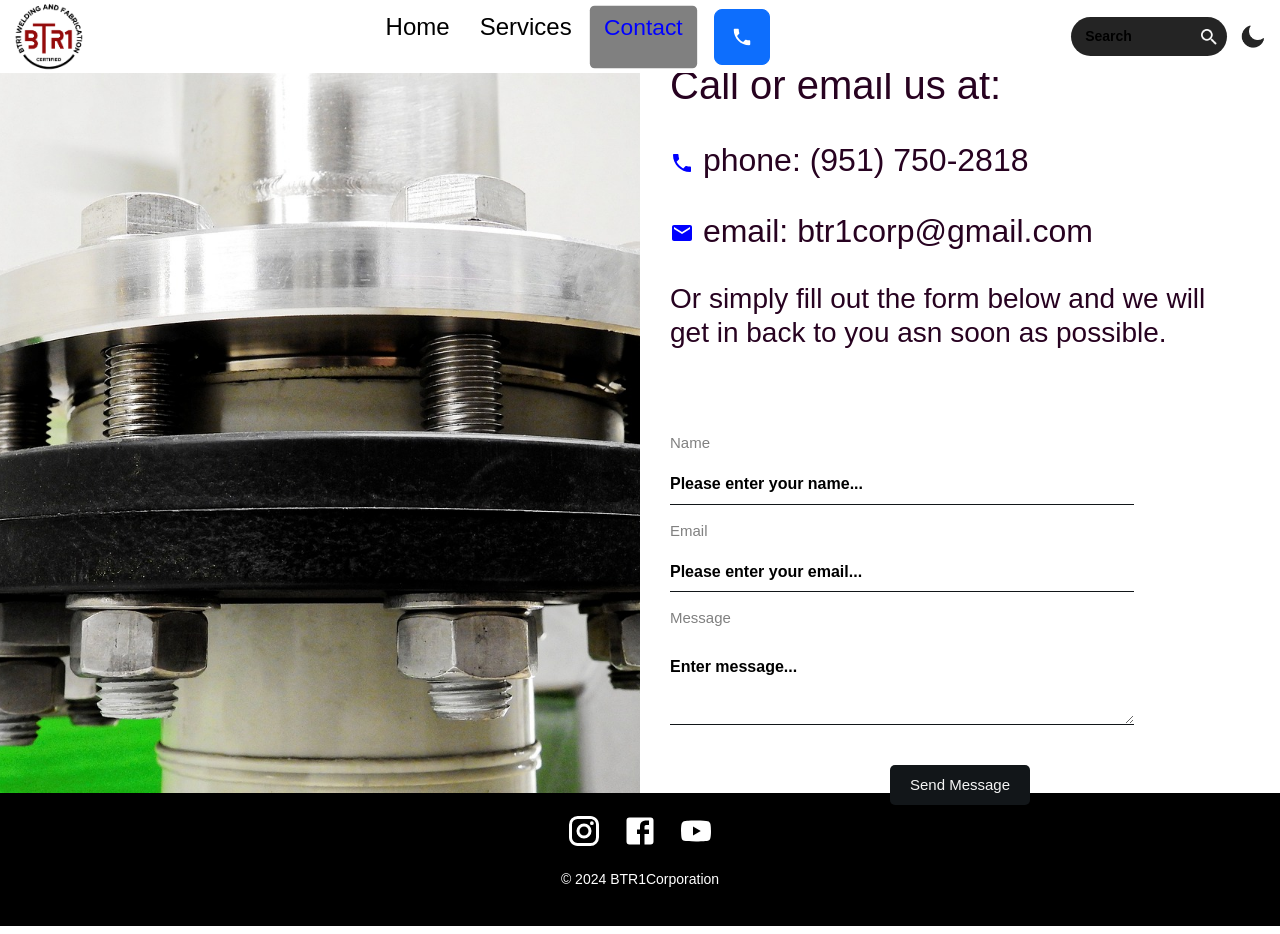
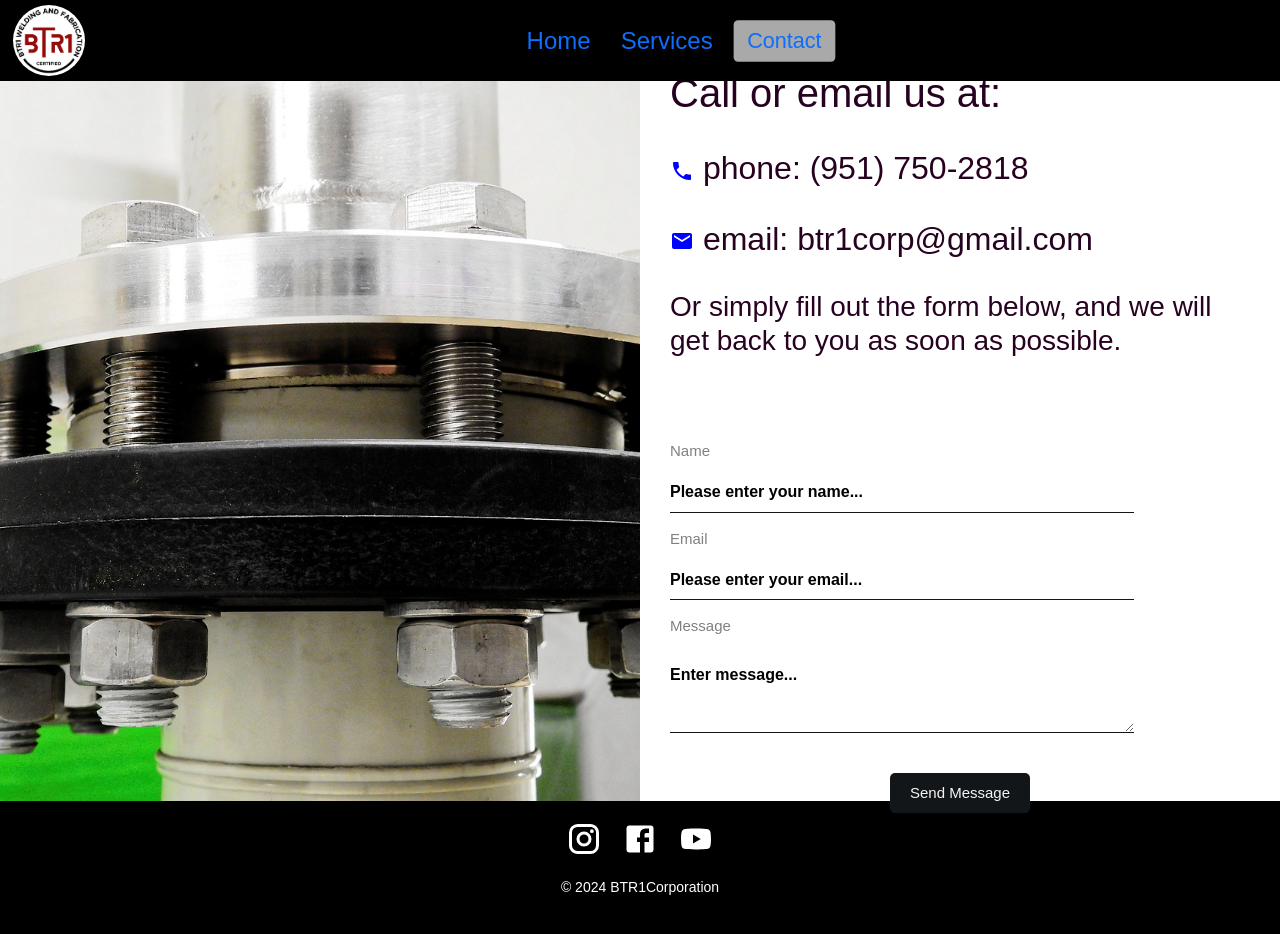
Before and after one commit to Sal1316/btr1-webpageV2, a React (Vite) app: page /contact in a window 1280 px wide. Built offline with nearby package versions, Linux system fonts and the light colour scheme.

Commit message:
fixed burger icon

```diff
--- a/index.html
+++ b/index.html
@@ -10,6 +10,7 @@
       integrity="sha384-QWTKZyjpPEjISv5WaRU9OFeRpok6YctnYmDr5pNlyT2bRjXh0JMhjY6hW+ALEwIH"
       crossorigin="anonymous"
     />
+    <link rel="icon" type="image/svg+xml" href="./src/assets/btr1-logo.png" />
     <title>BTR1</title>
   </head>
   <body>
--- a/src/App.jsx
+++ b/src/App.jsx
@@ -1,25 +1,25 @@
 import Navbar from "./componenets/navbar/Navbar";
 import Home from "./pages/home/Home";
-import Services from "./pages/servicess/Services";
+import Services from "./pages/services/Services";
 import Contact from "./pages/contact/Contact";
 import Footer from "./componenets/footer/Footer";
-import { useEffect, useState } from "react";
+// import { useEffect, useState } from "react";
 import "./App.css";
 import { BrowserRouter as Router, Routes, Route } from "react-router-dom";
 
 function App() {
-  const current_theme = localStorage.getItem("current_theme");
-  const [theme, setTheme] = useState(current_theme ? current_theme : "light");
+  // const current_theme = localStorage.getItem("current_theme");
+  // const [theme, setTheme] = useState(current_theme ? current_theme : "light");
 
-  useEffect(() => {
-    localStorage.setItem("current_theme", theme);
-  }, [theme]); // whenever the 'theme' gets updated it runs the code inside useEffect().
+  // useEffect(() => {
+  //   localStorage.setItem("current_theme", theme);
+  // }, [theme]); // whenever the 'theme' gets updated it runs the code inside useEffect().
 
   return (
     <>
-      <div className={`mainContainer ${theme}`}>
+      <div className={`mainContainer`}>
         <Router>
-          <Navbar theme={theme} setTheme={setTheme} />
+          <Navbar  />
           <Routes>
             <Route path="/" exact Component={Home} />
             <Route path="/services" exact Component={Services} />
--- a/src/componenets/navbar/Navbar.css
+++ b/src/componenets/navbar/Navbar.css
@@ -3,7 +3,8 @@
   display: flex;
   align-items: center;
   justify-content: space-between;
-  background: #fff;
+  background: black;
+  color: #fff;
   padding: 1px 1%;
   box-sizing: border-box; /* Include padding in width */
   overflow: hidden; /* Prevents overflow */
@@ -12,8 +13,10 @@
 
 .logo {
   width: 72px; /* Reduced logo size */
+  margin: 4px 0;
   cursor: pointer;
   flex-shrink: 0; /* Prevents the logo from shrinking */
+  border-radius: 50%;
 }
 
 ul {
@@ -25,64 +28,61 @@ ul {
   min-width: 150px;
   flex-wrap: wrap; /* Allows items to wrap if space is limited */
   overflow: hidden; /* Prevents overflow */
-  /* color: rgb(145, 23, 23); */
+  color: rgb(145, 23, 23);
 }
 
-.search-box {
-  display: flex;
+.nav-items {
+  display: flex; /* Show by default */
+  flex-direction: row;
+  justify-content: center;
   align-items: center;
-  background: #242424;
-  padding: 5px 10px;
-  border-radius: 50px;
-  min-width: 120px;
-  flex-shrink: 1;
-  overflow: hidden; /* Prevents overflow */
-  white-space: nowrap; /* Prevents wrapping of content */
 }
 
-.search-box input {
-  padding: 4px;
-  /* color: white; */
-  background: transparent;
-  border: 0;
-  outline: 0;
-  font-size: 14px;
-  max-width: 120px;
-  flex-grow: 1; /* Allows the input to take up remaining space */
+
+.hamburger {
+  display: none;
+  font-size: 2rem;
+  cursor: pointer;
+  position: absolute;
+  top: 20px;
+  right: 20px;
+  z-index: 1001; /* Make sure it's on top of other elements */
+}
+.backdrop {
+  position: fixed;
+  top: 0;
+  left: 0;
+  width: 100%;
+  height: 100%;
+  background: rgba(0, 0, 0, 0.5);
+  z-index: 999; /* Slightly lower than the nav-items */
 }
 
-.search-box img {
-  width: 16px;
-  height: auto;
-  cursor: pointer;
+@media (max-width: 432px) {
+  /* Hide the nav items on small screens */
+  .nav-items {
+    display: none;
+  }
+  .hamburger {
+    display: block;
   }
 
-.toggle-icon {
-  width: 30px;
-  cursor: pointer;
-  margin-left: 10px;
-  flex-shrink: 0;
-}
 
-.dark .navbar {
-  background: #000;
-  color: #fff;
-}
-
-.phone {
+  .nav-items.open {
     display: flex;
+    flex-direction: column;
+    position: fixed;
+    top: 0;
+    right: 0;
+    width: 200px;
+    height: 80vh;
+    background-color: #333;
+    z-index: 1000;
     justify-content: center;
     align-items: center;
-  height: 100%; /* Adjust to match the height of the navbar */
+    transition: right 0.3s ease-in-out;
   }
-
-.dark .search-box {
-  background: #fff;
 }
-.dark .search-box input {
-  background: #fff;
-}
-
 /* Media query for smaller screens */
 @media (max-width: 632px) {
   .search-box,
--- a/src/componenets/navbar/Navbar.jsx
+++ b/src/componenets/navbar/Navbar.jsx
@@ -1,18 +1,14 @@
 import { useEffect, useState } from "react";
 import { Link, useLocation } from "react-router-dom";
 import logo_dark from "../../assets/Logo-croped.png";
-import logo_light from "../../assets/Logo White-croped.png";
-import search_icon_light from "../../assets/Icons/search-w.png";
-import search_icon_dark from "../../assets/Icons/search-b.png";
-import toggle_light from "../../assets/Icons/day.png";
-import toggle_dark from "../../assets/Icons/night.png";
+// import toggle_dark from "../../assets/Icons/night.png";
+import MenuIcon from "@mui/icons-material/Menu";
+import CloseIcon from "@mui/icons-material/Close";
 import styled from "styled-components";
-import PhoneIcon from "@mui/icons-material/Phone";
-// import MessageIcon from '@material-ui/icons/Message';
 import "./Navbar.css";
 
 const StyledLink = styled(Link)`
-  color: ${({ theme }) => (theme == "light" ? "black" : "white")};
+  color: "black";
   font-size: 24px;
   text-decoration: none;
   margin: 10px 0;
@@ -20,117 +16,85 @@ const StyledLink = styled(Link)`
   transition: color 0.3s ease, transform 0.2s ease;
   border-radius: 5px;
 
-  &:hover {
-    color: ${({ theme }) => (theme === "light" ? "blue" : "lightblue")};
-  }
-
   &.active {
-    background-color: ${({ theme }) =>
-      theme === "light" ? "grey" : "darkgrey"};
-    transform: scale(0.95); /* Simulate button press */
-    color: ${({ theme }) => (theme === "light" ? "blue" : "lightblue")};
-  }
-
-  @media (min-width: 769px) {
-    margin: 0 10px;
-  }
-  @media (min-width: 707px) {
-    margin: 0 0;
+    background-color: ${"#A9A9A9"};
+    transform: scale(0.9); /* Simulate button press */
   }
 `;
 
-const Navbar = ({ theme, setTheme }) => {
+const Navbar = () => {
   const [activeLink, setActiveLink] = useState("");
-
+  const [drawerOpen, setDrawerOpen] = useState(false);
   const location = useLocation();
 
+  // console.log("Drawer state:", drawerOpen);
+
   useEffect(() => {
-    // Update active link based on the current location
     setActiveLink(location.pathname);
   }, [location.pathname]);
 
-  useEffect(() => {
-    // Initialize popovers
-    const popoverTriggerList = document.querySelectorAll(
-      '[data-bs-toggle="popover"]'
-    );
-    popoverTriggerList.forEach((popoverTriggerEl) => {
-      new window.bootstrap.Popover(popoverTriggerEl);
-    });
-  }, []);
+  const toggleBurger = () => {
+    setDrawerOpen(!drawerOpen);
+  };
 
-  const toggleMode = () => {
-    theme == "light" ? setTheme("dark") : setTheme("light");
+  const closeDrawer = () => {
+    setDrawerOpen(false);
   };
 
   return (
+    <>
       <div className="navbar">
         <Link to="/">
-        <img
-          src={theme == "light" ? logo_dark : logo_light}
-          alt=""
-          className="logo"
-          // onClick={() => setActiveLink("/")}
-        />
+          <img src={logo_dark} alt="Logo" className="logo" />
         </Link>
-      <ul>
+
+        {/* Hamburger Icon */}
+        <div className="hamburger" onClick={toggleBurger}>
+          {drawerOpen ? (
+            <CloseIcon style={{ fontSize: "3rem" }} />
+          ) : (
+            <MenuIcon style={{ fontSize: "3rem" }} />
+          )}
+        </div>
+
+        {/* Drawer Slide Menu */}
+        <ul className={`nav-items ${drawerOpen ? "open" : ""}`}>
           <StyledLink
             to="/"
             className={activeLink === "/" ? "active" : ""}
-          onClick={() => setActiveLink("/")}
-          theme={theme}
+            onClick={() => {
+              setActiveLink("/");
+              closeDrawer();
+            }}
           >
             Home
           </StyledLink>
           <StyledLink
-          to="services"
+            to="/services"
             className={activeLink === "/services" ? "active" : ""}
-          onClick={() => setActiveLink("/services")}
-          theme={theme}
+            onClick={() => {
+              setActiveLink("/services");
+              closeDrawer();
+            }}
           >
             Services
           </StyledLink>
           <StyledLink
-          to="contact"
+            to="/contact"
             className={activeLink === "/contact" ? "active" : ""}
-          onClick={() => setActiveLink("/contact")}
-          theme={theme}
+            onClick={() => {
+              setActiveLink("/contact");
+              closeDrawer();
+            }}
           >
             Contact
           </StyledLink>
-        <StyledLink>
-          <PhoneIcon
-            className="btn btn-lg btn-primary"
-            data-bs-toggle="popover"
-            data-bs-title="Contact Us"
-            data-bs-content="You can reach us at (951) 259-1530."
-            style={{ fontSize: "3.5rem", cursor: "pointer", fontWeight: "700" }}
-          />
-        </StyledLink>
         </ul>
-      <div className="search-box">
-        <input
-          type="text"
-          placeholder="Search"
-          style={{
-            color: theme === "light" ? "white" : "black",
-          }}
-        />
-        <img
-          src={theme == "light" ? search_icon_light : search_icon_dark}
-          alt=""
-        />
       </div>
 
-      <img
-        src={theme == "light" ? toggle_dark : toggle_light}
-        alt=""
-        className="toggle-icon"
-        onClick={() => {
-          toggleMode();
-        }}
-      />
-    </div>
+      {/* Backdrop to close the menu when clicking outside */}
+      {drawerOpen && <div className="backdrop" onClick={closeDrawer}></div>}
+    </>
   );
 };
 
--- a/src/pages/contact/Contact.jsx
+++ b/src/pages/contact/Contact.jsx
@@ -58,8 +58,8 @@ const Contacts = () => {
               <EmailIcon style={{ color: "blue" }} /> email: btr1corp@gmail.com
             </h2>
             <h3 className="pt-4">
-              Or simply fill out the form below and we will get in back to you
-              asn soon as possible.
+              Or simply fill out the form below, and we will get back to you
+              as soon as possible.
             </h3>
           </div>
 
--- a/src/pages/servicess/Services.css
+++ b/src/pages/services/Services.css
@@ -70,3 +70,9 @@
     font-size: 26px;
   }
 }
+@media only screen and (max-width: 485px) {
+  /* add the burger icon */
+  .card {
+    max-width: 295px;
+  }
+}
```
Also changed, not shown: src/pages/services/Services.jsx (renamed from src/pages/servicess/Services.jsx). Lines whose indentation alone changed are shown as unchanged.
